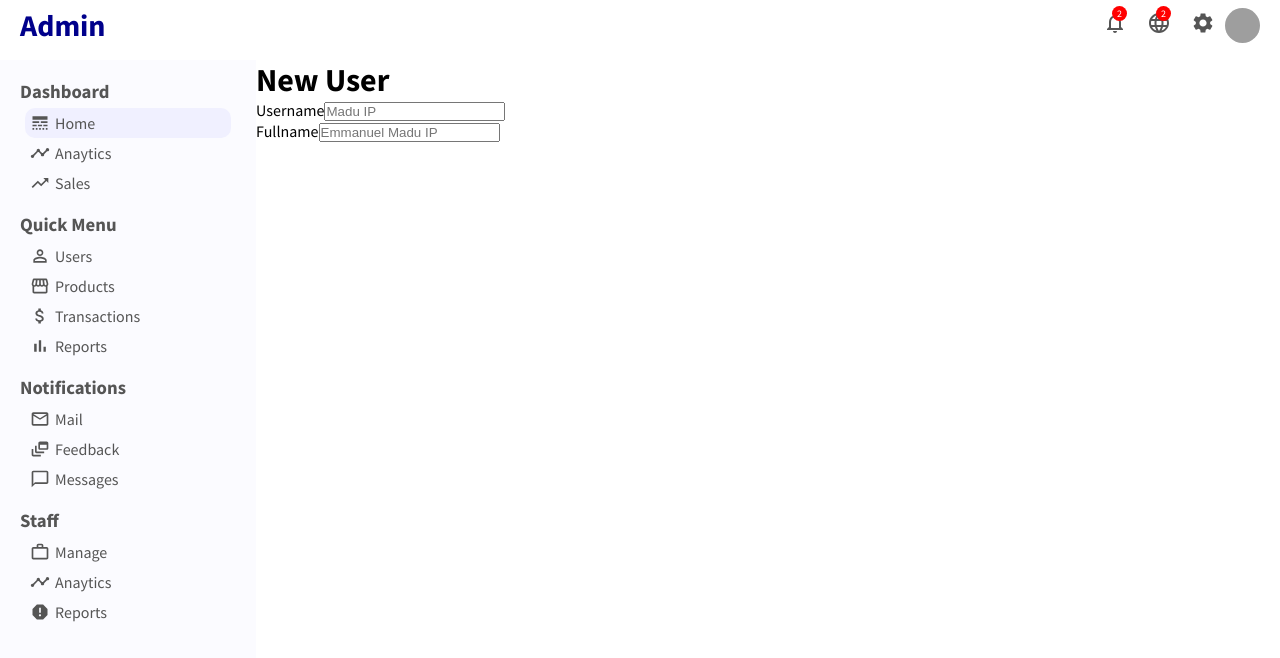
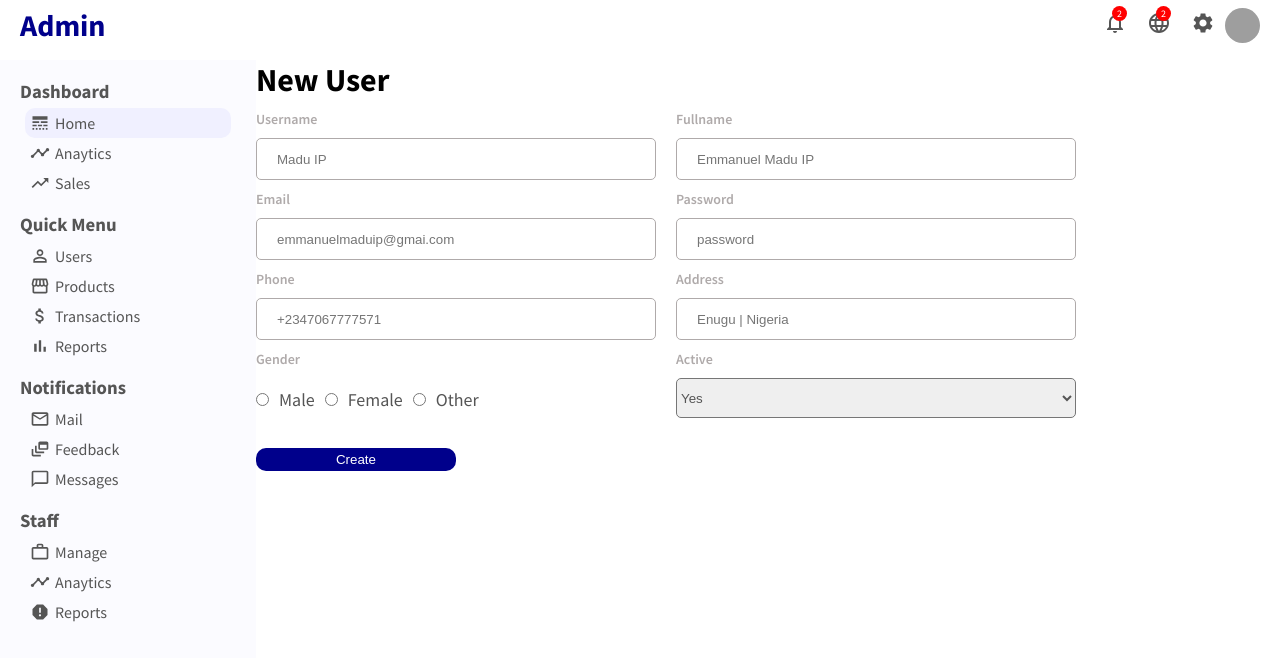
Before and after one commit to maduiep/react-admin-dashboard, a React (Create React App) app: page /createUser in a window 1280 px wide. Shown: the top 658 px of the page. Built offline with nearby package versions, Linux system fonts and the light colour scheme.

Commit message:
completed create new user page

```diff
--- a/src/components/pages/CreateUser.jsx
+++ b/src/components/pages/CreateUser.jsx
@@ -14,6 +14,50 @@ function CreateUser() {
                    <label>Fullname</label>
                    <input type="text" placeholder="Emmanuel Madu IP" />
                </div>
+
+               <div className="createUser__item">
+                   <label>Email</label>
+                   <input type="text" placeholder="emmanuelmaduip@gmai.com" />
+               </div>
+
+               <div className="createUser__item">
+                   <label>Password</label>
+                   <input type="password" placeholder="password" />
+               </div>
+
+               <div className="createUser__item">
+                   <label>Phone</label>
+                   <input type="text" placeholder="+2347067777571" />
+               </div>
+
+               <div className="createUser__item">
+                   <label>Address</label>
+                   <input type="text" placeholder="Enugu | Nigeria" />
+               </div>
+
+               <div className="createUser__item">
+                   <label>Gender</label>
+                   <div className="createUser__gender">
+                        <input type="radio" name="gender" id="male" value="male" />
+                        <label for="male">Male</label>
+
+                        <input type="radio" name="gender" id="female" value="female" />
+                        <label for="female">Female</label>
+
+                        <input type="radio" name="gender" id="other" value="other" />
+                        <label for="other">Other</label>
+                   </div>
+               </div>
+
+               <div className="createUser__item">
+                   <label>Active</label>
+                   <select className="createUser__select" name="active" id="active">
+                       <option value="yes">Yes</option>
+                       <option value="no">No</option>
+                   </select>
+               </div>
+
+               <button className="createUser__Btn">Create</button>
            </form>
         </div>
     )
--- a/src/sass/abstract/_variables.scss
+++ b/src/sass/abstract/_variables.scss
@@ -20,5 +20,5 @@ $color-16: whitesmoke;
 
 $color-light: rgb(251, 251, 255);
 $color-light-grey: rgb(187, 186, 186);
-$color-light-dark: rgb(175, 170, 170);
+$color-dark-grey: rgb(175, 170, 170);
 $color-gray: rgb(240, 240, 255);
--- a/src/sass/components/_createUser.scss
+++ b/src/sass/components/_createUser.scss
@@ -1,3 +1,58 @@
 .createUser {
     flex: 4;
+
+    &__form {
+        display: flex;
+        flex-wrap: wrap;
+    }
+
+    &__item {
+        width: 400px;
+        display: flex;
+        flex-direction: column;
+        margin-top: 10px;
+        margin-right: 20px;
+    }
+
+    &__item > label {
+        margin-bottom: 10px;
+        font-size: 14px;
+        font-weight: 600;
+        color: $color-dark-grey;
+    }
+
+    &__item > input {
+        height: 20px;
+        padding: 20px;
+        border: 1px solid $color-dark-grey;
+        border-radius: 5px;
+    }
+
+    &__gender > input {
+        margin-top: 15px;
+    }
+
+    &__gender > label {
+        margin: 10px;
+        font-size: 18px;
+        color: $color-3;
+    }
+
+    &__select {
+        height: 40px;
+        border-radius: 5px;
+        color: $color-3;
+    }
+
+    &__Btn {
+        width: 200px;
+        border: none;
+        background-color: $color-1;
+        color: $white;
+        padding: 4px 7px;
+        border-radius: 10px;
+        font-weight: 400;
+        margin-top: 30px;
+        cursor: pointer;
+    }
 }
--- a/src/sass/components/_user.scss
+++ b/src/sass/components/_user.scss
@@ -52,7 +52,7 @@
     &__showBottomTitle {
         font-size: 14px;
         font-weight: 600;
-        color: $color-light-dark;
+        color: $color-dark-grey;
     }
 
     &__showBottomInfo {
@@ -102,7 +102,7 @@
         border: none;
         width: 250px;
         height: 30px;
-        border-bottom: 1px solid $color-light-dark;
+        border-bottom: 1px solid $color-dark-grey;
     }
 
     &__updateRight {
```
